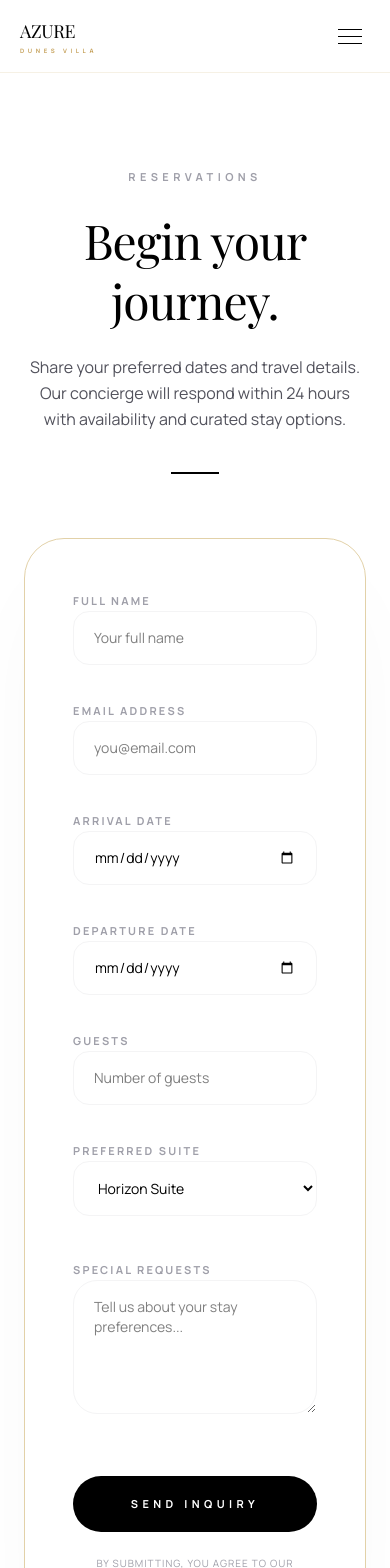
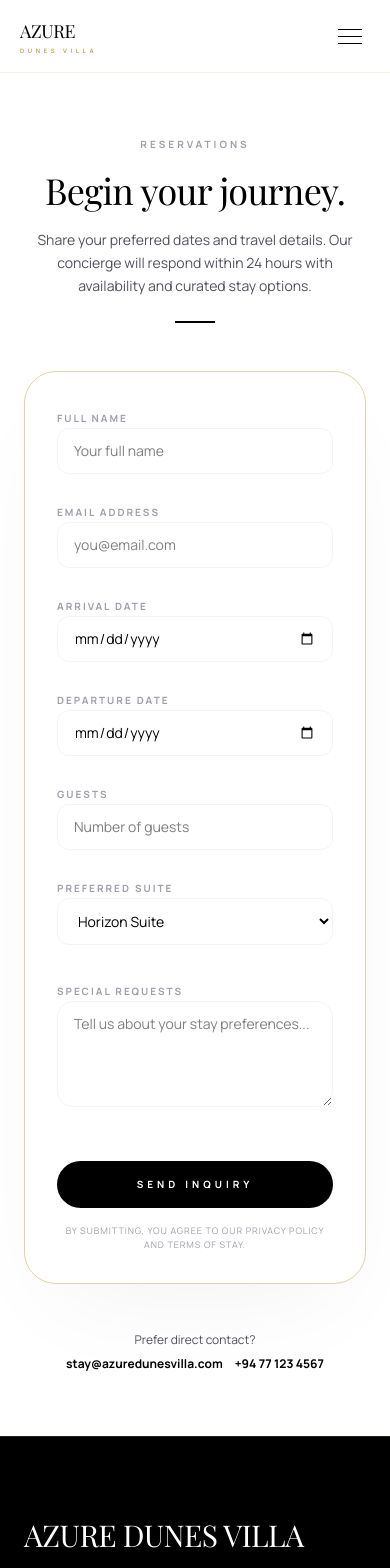
Before and after one commit to chamikarab/villa-website, a Next.js app: page /book-now in a window 390 px wide. Shown: the top 1568 px of the page. Built offline with nearby package versions, Linux system fonts and the light colour scheme; a web font is replaced by a local one.

Commit message:
fix: improve mobile responsiveness for all content pages

```diff
--- a/app/book-now/page.tsx
+++ b/app/book-now/page.tsx
@@ -10,71 +10,71 @@ export const metadata: Metadata = {
 export default function BookNowPage() {
   return (
     <div className="bg-white">
-      <section className="mx-auto w-full max-w-4xl px-6 py-24">
-        <div className="flex flex-col items-center gap-6 text-center mb-16 fade-up">
-          <p className="text-[11px] font-bold uppercase tracking-[0.4em] text-zinc-400">
+      <section className="mx-auto w-full max-w-4xl px-6 py-16 md:py-24">
+        <div className="flex flex-col items-center gap-4 text-center mb-12 md:mb-16 md:gap-6 fade-up">
+          <p className="text-[10px] font-bold uppercase tracking-[0.3em] text-zinc-400 md:text-[11px] md:tracking-[0.4em]">
             Reservations
           </p>
-          <h1 className="font-display text-5xl leading-tight text-black md:text-7xl">
+          <h1 className="font-display text-4xl leading-tight text-black sm:text-5xl md:text-7xl">
             Begin your journey.
           </h1>
-          <p className="max-w-2xl text-base leading-relaxed text-zinc-600">
+          <p className="max-w-2xl text-sm leading-relaxed text-zinc-600 md:text-base">
             Share your preferred dates and travel details. Our concierge will respond
             within 24 hours with availability and curated stay options.
           </p>
-          <div className="mt-4 h-0.5 w-12 bg-black" />
+          <div className="mt-2 h-0.5 w-10 bg-black md:mt-4 md:w-12" />
         </div>
 
-        <form className="grid gap-10 rounded-[40px] bg-white p-12 shadow-[0_40px_100px_-30px_rgba(0,0,0,0.05)] border border-[#e2d1a8] fade-up [animation-delay:200ms]">
-          <div className="grid gap-8 md:grid-cols-2">
-            <div className="space-y-3">
-              <label className="text-[11px] font-bold uppercase tracking-[0.2em] text-zinc-400">
+        <form className="grid gap-8 rounded-[32px] bg-white p-8 shadow-[0_40px_100px_-30px_rgba(0,0,0,0.05)] border border-[#e2d1a8] fade-up [animation-delay:200ms] md:gap-10 md:rounded-[40px] md:p-12">
+          <div className="grid gap-6 md:grid-cols-2 md:gap-8">
+            <div className="space-y-2 md:space-y-3">
+              <label className="text-[10px] font-bold uppercase tracking-[0.2em] text-zinc-400 md:text-[11px]">
                 Full Name
               </label>
               <input
                 type="text"
                 name="name"
                 placeholder="Your full name"
-                className="w-full rounded-2xl border border-zinc-100 bg-white px-5 py-4 text-sm outline-none transition focus:border-[#c5a059]"
+                className="w-full rounded-xl border border-zinc-100 bg-white px-4 py-3 text-sm outline-none transition focus:border-[#c5a059] md:rounded-2xl md:px-5 md:py-4"
                 required
               />
             </div>
-            <div className="space-y-3">
-              <label className="text-[11px] font-bold uppercase tracking-[0.2em] text-zinc-400">
+            <div className="space-y-2 md:space-y-3">
+              <label className="text-[10px] font-bold uppercase tracking-[0.2em] text-zinc-400 md:text-[11px]">
                 Email Address
               </label>
               <input
                 type="email"
                 name="email"
                 placeholder="you@email.com"
-                className="w-full rounded-2xl border border-zinc-100 bg-white px-5 py-4 text-sm outline-none transition focus:border-[#c5a059]"
+                className="w-full rounded-xl border border-zinc-100 bg-white px-4 py-3 text-sm outline-none transition focus:border-[#c5a059] md:rounded-2xl md:px-5 md:py-4"
                 required
               />
             </div>
-            <div className="space-y-3">
-              <label className="text-[11px] font-bold uppercase tracking-[0.2em] text-zinc-400">
+            <div className="space-y-2 md:space-y-3">
+              <label className="text-[10px] font-bold uppercase tracking-[0.2em] text-zinc-400 md:text-[11px]">
                 Arrival Date
               </label>
               <input
                 type="date"
                 name="arrival"
-                className="w-full rounded-2xl border border-zinc-100 bg-white px-5 py-4 text-sm outline-none transition focus:border-[#c5a059]"
+                className="w-full rounded-xl border border-zinc-100 bg-white px-4 py-3 text-sm outline-none transition focus:border-[#c5a059] md:rounded-2xl md:px-5 md:py-4"
                 required
               />
             </div>
-            <div className="space-y-3">
-              <label className="text-[11px] font-bold uppercase tracking-[0.2em] text-zinc-400">
+            <div className="space-y-2 md:space-y-3">
+              <label className="text-[10px] font-bold uppercase tracking-[0.2em] text-zinc-400 md:text-[11px]">
                 Departure Date
               </label>
               <input
                 type="date"
                 name="departure"
-                className="w-full rounded-2xl border border-zinc-100 bg-white px-5 py-4 text-sm outline-none transition focus:border-[#c5a059]"
+                className="w-full rounded-xl border border-zinc-100 bg-white px-4 py-3 text-sm outline-none transition focus:border-[#c5a059] md:rounded-2xl md:px-5 md:py-4"
                 required
               />
             </div>
-            <div className="space-y-3">
-              <label className="text-[11px] font-bold uppercase tracking-[0.2em] text-zinc-400">
+            <div className="space-y-2 md:space-y-3">
+              <label className="text-[10px] font-bold uppercase tracking-[0.2em] text-zinc-400 md:text-[11px]">
                 Guests
               </label>
               <input
@@ -82,17 +82,17 @@ export default function BookNowPage() {
                 name="guests"
                 min={1}
                 placeholder="Number of guests"
-                className="w-full rounded-2xl border border-zinc-100 bg-white px-5 py-4 text-sm outline-none transition focus:border-[#c5a059]"
+                className="w-full rounded-xl border border-zinc-100 bg-white px-4 py-3 text-sm outline-none transition focus:border-[#c5a059] md:rounded-2xl md:px-5 md:py-4"
                 required
               />
             </div>
-            <div className="space-y-3">
-              <label className="text-[11px] font-bold uppercase tracking-[0.2em] text-zinc-400">
+            <div className="space-y-2 md:space-y-3">
+              <label className="text-[10px] font-bold uppercase tracking-[0.2em] text-zinc-400 md:text-[11px]">
                 Preferred Suite
               </label>
               <select
                 name="suite"
-                className="w-full rounded-2xl border border-zinc-100 bg-white px-5 py-4 text-sm outline-none transition focus:border-[#c5a059]"
+                className="w-full rounded-xl border border-zinc-100 bg-white px-4 py-3 text-sm outline-none transition focus:border-[#c5a059] md:rounded-2xl md:px-5 md:py-4"
               >
                 <option>Horizon Suite</option>
                 <option>Cove Residence</option>
@@ -101,35 +101,35 @@ export default function BookNowPage() {
               </select>
             </div>
           </div>
-          <div className="space-y-3">
-            <label className="text-[11px] font-bold uppercase tracking-[0.2em] text-zinc-400">
+          <div className="space-y-2 md:space-y-3">
+            <label className="text-[10px] font-bold uppercase tracking-[0.2em] text-zinc-400 md:text-[11px]">
               Special Requests
             </label>
             <textarea
               name="message"
-              rows={5}
+              rows={4}
               placeholder="Tell us about your stay preferences..."
-              className="w-full rounded-3xl border border-zinc-100 bg-white px-5 py-4 text-sm outline-none transition focus:border-[#c5a059]"
+              className="w-full rounded-2xl border border-zinc-100 bg-white px-4 py-3 text-sm outline-none transition focus:border-[#c5a059] md:rounded-3xl md:px-5 md:py-4 md:rows-5"
             />
           </div>
-          <div className="flex flex-col items-center gap-6 pt-4">
+          <div className="flex flex-col items-center gap-4 pt-4 md:gap-6">
             <button
               type="submit"
-              className="w-full rounded-full bg-black py-5 text-[11px] font-bold uppercase tracking-[0.4em] text-white transition hover:bg-zinc-800 md:w-fit md:px-12"
+              className="w-full rounded-full bg-black py-4 text-[10px] font-bold uppercase tracking-[0.4em] text-white transition hover:bg-zinc-800 md:w-fit md:px-12 md:py-5 md:text-[11px]"
             >
               Send Inquiry
             </button>
-            <p className="max-w-xs text-center text-[10px] uppercase tracking-[0.1em] text-zinc-400">
+            <p className="max-w-xs text-center text-[9px] uppercase tracking-[0.1em] text-zinc-400 md:text-[10px]">
               By submitting, you agree to our privacy policy and terms of stay.
             </p>
           </div>
         </form>
 
-        <div className="mt-16 flex flex-col items-center gap-2 text-sm text-zinc-600">
+        <div className="mt-12 flex flex-col items-center gap-2 text-xs text-zinc-600 md:mt-16 md:text-sm">
           <p>Prefer direct contact?</p>
-          <div className="flex gap-4 font-bold text-black">
+          <div className="flex flex-wrap justify-center gap-3 font-bold text-black md:gap-4">
             <a href={`mailto:${siteConfig.email}`} className="hover:underline">{siteConfig.email}</a>
-            <span className="text-zinc-200">|</span>
+            <span className="hidden text-zinc-200 sm:block">|</span>
             <a href={`tel:${siteConfig.phone.replace(/\s/g, '')}`} className="hover:underline">{siteConfig.phone}</a>
           </div>
         </div>
--- a/app/gallery/page.tsx
+++ b/app/gallery/page.tsx
@@ -10,19 +10,19 @@ export const metadata: Metadata = {
 export default function GalleryPage() {
   return (
     <div className="bg-white">
-      <section className="mx-auto w-full max-w-6xl px-6 py-24">
-        <div className="flex flex-col items-center gap-6 text-center mb-20 fade-up">
-          <p className="text-[11px] font-bold uppercase tracking-[0.4em] text-zinc-400">
+      <section className="mx-auto w-full max-w-6xl px-6 py-16 md:py-24">
+        <div className="flex flex-col items-center gap-4 text-center mb-12 md:mb-20 md:gap-6 fade-up">
+          <p className="text-[10px] font-bold uppercase tracking-[0.3em] text-zinc-400 md:text-[11px] md:tracking-[0.4em]">
             Gallery
           </p>
-          <h1 className="font-display text-5xl leading-tight text-black md:text-7xl">
+          <h1 className="font-display text-4xl leading-tight text-black sm:text-5xl md:text-7xl">
             Visual stories from Azure Dunes.
           </h1>
-          <p className="max-w-2xl text-base leading-relaxed text-zinc-600">
+          <p className="max-w-2xl text-sm leading-relaxed text-zinc-600 md:text-base">
             A curated glimpse of our suites, oceanfront spaces, and quiet
             moments by the sea.
           </p>
-          <div className="mt-4 h-0.5 w-12 bg-black" />
+          <div className="mt-2 h-0.5 w-10 bg-black md:mt-4 md:w-12" />
         </div>
         <GalleryGrid images={galleryImages} />
       </section>
--- a/components/GalleryGrid.tsx
+++ b/components/GalleryGrid.tsx
@@ -11,11 +11,11 @@ type GalleryGridProps = {
 
 export function GalleryGrid({ images }: GalleryGridProps) {
   return (
-    <div className="grid gap-8 md:grid-cols-2 lg:grid-cols-3">
+    <div className="grid gap-6 sm:gap-8 md:grid-cols-2 lg:grid-cols-3">
       {images.map((image, index) => (
         <div
           key={image.src}
-          className={`group relative overflow-hidden rounded-[32px] bg-white shadow-[0_16px_40px_rgba(0,0,0,0.04)] fade-up border border-[#e2d1a8]`}
+          className={`group relative overflow-hidden rounded-[24px] bg-white shadow-[0_16px_40px_rgba(0,0,0,0.04)] fade-up border border-[#e2d1a8] md:rounded-[32px]`}
           style={{ animationDelay: `${index * 100}ms` }}
         >
           <div className="relative aspect-square">
```
Also changed, not shown: app/about/page.tsx (+9 -9 lines), app/amenities/page.tsx (+11 -11 lines), app/contact/page.tsx (+29 -29 lines), app/location/page.tsx (+10 -10 lines).
